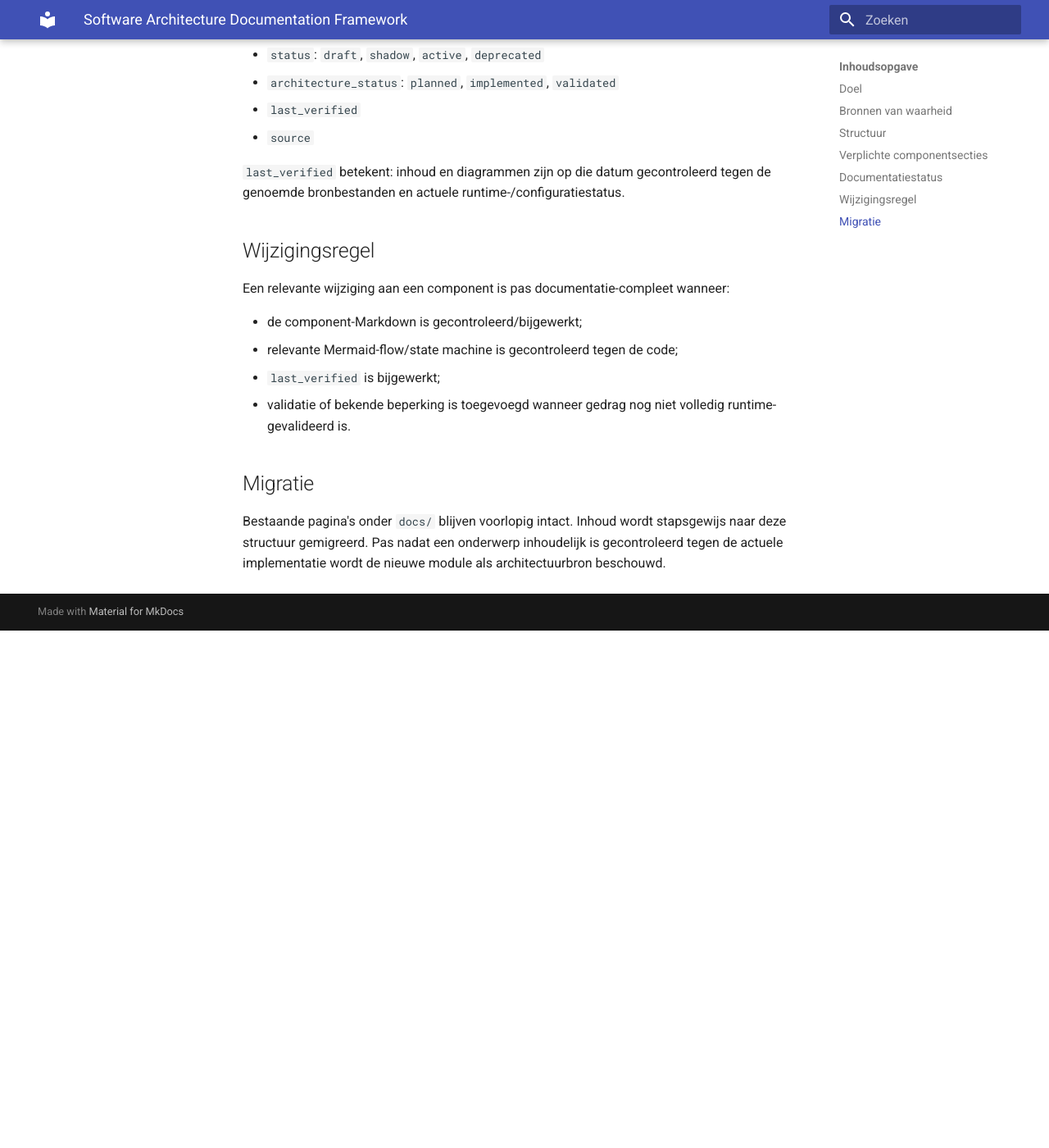
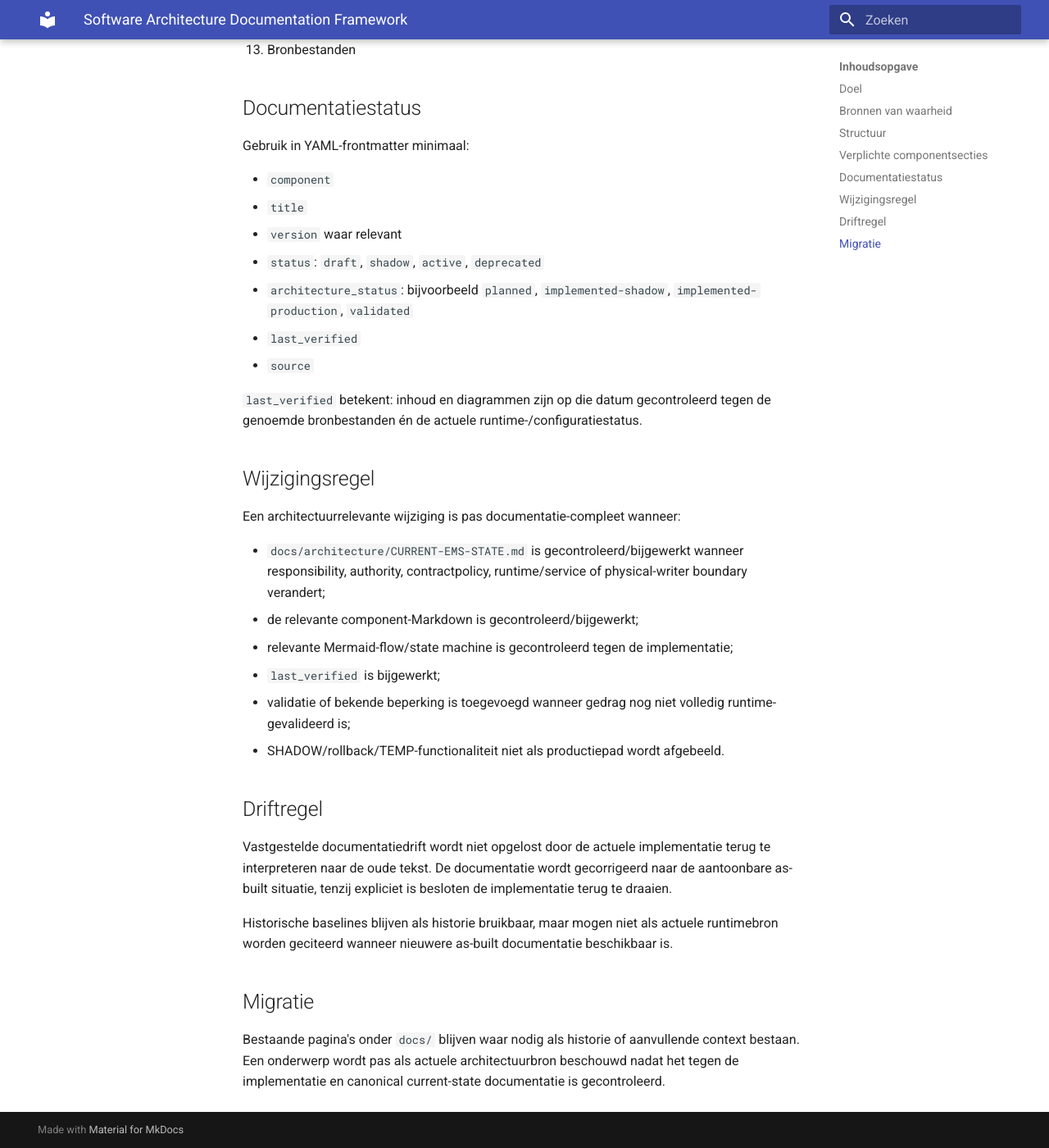
Before and after one commit to OnsKasteeltje/homey-energy-manual, an MkDocs documentation site: the page built from docs/software-architecture/README.md, in a window 1280 px wide and 1400 px high, scrolled down 1849 px. Shown: the whole window at 82% size. Built offline with MkDocs 1.6.1 and Material for MkDocs 9.7.7, drawn with Linux system fonts in a browser that asks for light colours; before the commit the page ends 2618 px from its top, so only the background shows below that; some of the changed text lies outside the part shown.

Commit message:
docs: make canonical current EMS state explicit in architecture framework

```diff
--- a/docs/software-architecture/README.md
+++ b/docs/software-architecture/README.md
@@ -8,10 +8,16 @@
 
 ## Bronnen van waarheid
 
-1. De actuele implementatie in code/configuratie is leidend.
-2. Markdown beschrijft uitsluitend de aantoonbaar geïmplementeerde of expliciet als SHADOW gemarkeerde situatie.
-3. Procesdiagrammen moeten overeenkomen met de actuele code/configuratie en worden bij relevante codewijzigingen opnieuw gevalideerd.
-4. `generated/` bevat afgeleide output en wordt niet handmatig bewerkt.
+1. De actuele implementatie in code/configuratie en de live gevalideerde Homey/Pi-runtime zijn leidend.
+2. `docs/architecture/CURRENT-EMS-STATE.md` is het canonieke current-state document voor de operationele Homey/Pi architectuur.
+3. De documenten onder `docs/software-architecture/` detailleren die architectuur per component en proces en mogen niet in strijd zijn met de canonical current state.
+4. Markdown beschrijft uitsluitend aantoonbaar geïmplementeerde functionaliteit of markeert SHADOW/rollback/planned expliciet.
+5. Procesdiagrammen moeten overeenkomen met actuele code/configuratie en worden bij relevante architectuurwijzigingen opnieuw gevalideerd.
+6. `generated/` bevat afgeleide output en wordt niet handmatig bewerkt.
+
+Bij conflict geldt de volgorde:
+
+`live gevalideerde implementatie -> CURRENT-EMS-STATE.md -> component/flow Markdown -> generated output -> historische DOCX/PDF baseline`.
 
 ## Structuur
 
@@ -26,7 +32,7 @@
 
 ## Verplichte componentsecties
 
-Iedere componentbeschrijving gebruikt dezelfde volgorde:
+Iedere componentbeschrijving gebruikt waar praktisch dezelfde volgorde:
 
 1. Doel
 2. Scope
@@ -48,23 +54,31 @@
 
 - `component`
 - `title`
-- `version`
+- `version` waar relevant
 - `status`: `draft`, `shadow`, `active`, `deprecated`
-- `architecture_status`: `planned`, `implemented`, `validated`
+- `architecture_status`: bijvoorbeeld `planned`, `implemented-shadow`, `implemented-production`, `validated`
 - `last_verified`
 - `source`
 
-`last_verified` betekent: inhoud en diagrammen zijn op die datum gecontroleerd tegen de genoemde bronbestanden en actuele runtime-/configuratiestatus.
+`last_verified` betekent: inhoud en diagrammen zijn op die datum gecontroleerd tegen de genoemde bronbestanden én de actuele runtime-/configuratiestatus.
 
 ## Wijzigingsregel
 
-Een relevante wijziging aan een component is pas documentatie-compleet wanneer:
+Een architectuurrelevante wijziging is pas documentatie-compleet wanneer:
 
-- de component-Markdown is gecontroleerd/bijgewerkt;
-- relevante Mermaid-flow/state machine is gecontroleerd tegen de code;
+- `docs/architecture/CURRENT-EMS-STATE.md` is gecontroleerd/bijgewerkt wanneer responsibility, authority, contractpolicy, runtime/service of physical-writer boundary verandert;
+- de relevante component-Markdown is gecontroleerd/bijgewerkt;
+- relevante Mermaid-flow/state machine is gecontroleerd tegen de implementatie;
 - `last_verified` is bijgewerkt;
-- validatie of bekende beperking is toegevoegd wanneer gedrag nog niet volledig runtime-gevalideerd is.
+- validatie of bekende beperking is toegevoegd wanneer gedrag nog niet volledig runtime-gevalideerd is;
+- SHADOW/rollback/TEMP-functionaliteit niet als productiepad wordt afgebeeld.
+
+## Driftregel
+
+Vastgestelde documentatiedrift wordt niet opgelost door de actuele implementatie terug te interpreteren naar de oude tekst. De documentatie wordt gecorrigeerd naar de aantoonbare as-built situatie, tenzij expliciet is besloten de implementatie terug te draaien.
+
+Historische baselines blijven als historie bruikbaar, maar mogen niet als actuele runtimebron worden geciteerd wanneer nieuwere as-built documentatie beschikbaar is.
 
 ## Migratie
 
-Bestaande pagina's onder `docs/` blijven voorlopig intact. Inhoud wordt stapsgewijs naar deze structuur gemigreerd. Pas nadat een onderwerp inhoudelijk is gecontroleerd tegen de actuele implementatie wordt de nieuwe module als architectuurbron beschouwd.
+Bestaande pagina's onder `docs/` blijven waar nodig als historie of aanvullende context bestaan. Een onderwerp wordt pas als actuele architectuurbron beschouwd nadat het tegen de implementatie en canonical current-state documentatie is gecontroleerd.
```
Also changed, not shown: other parts of docs/software-architecture/README.md (+1 -1 lines).
